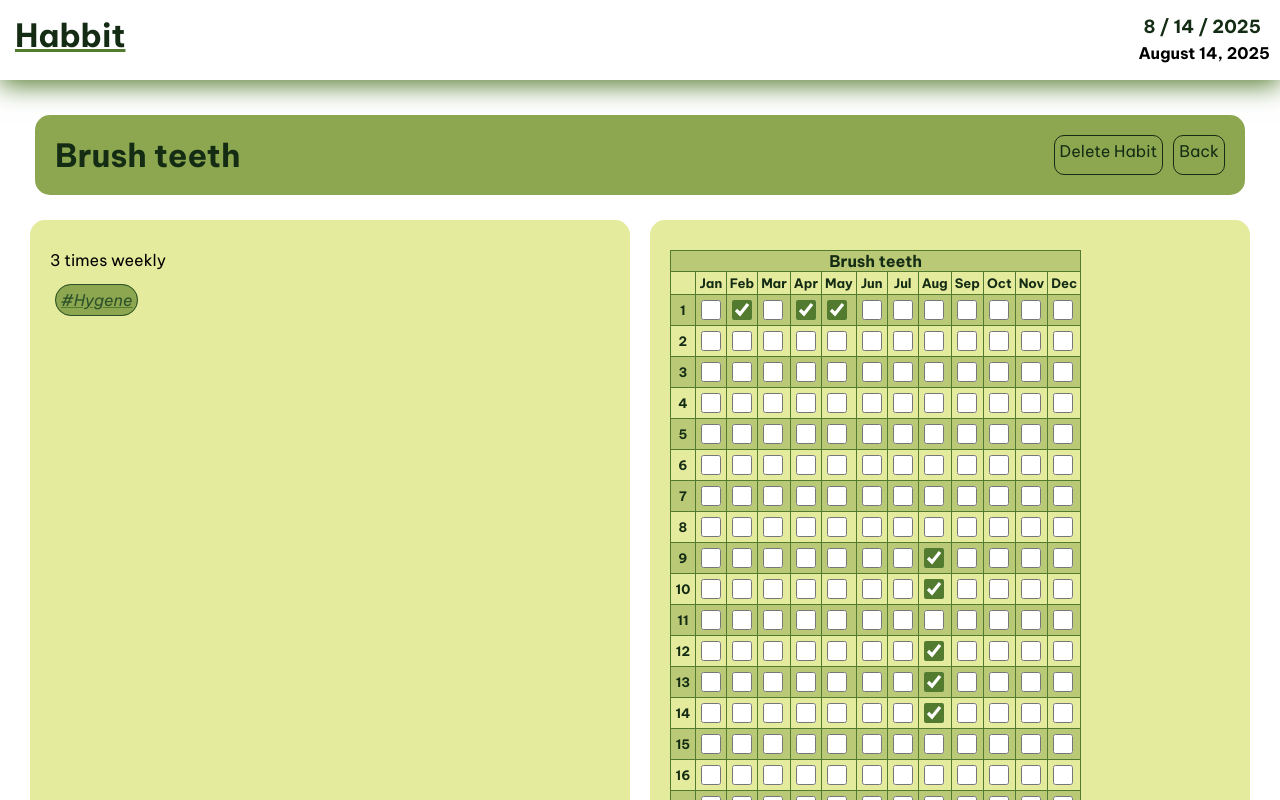
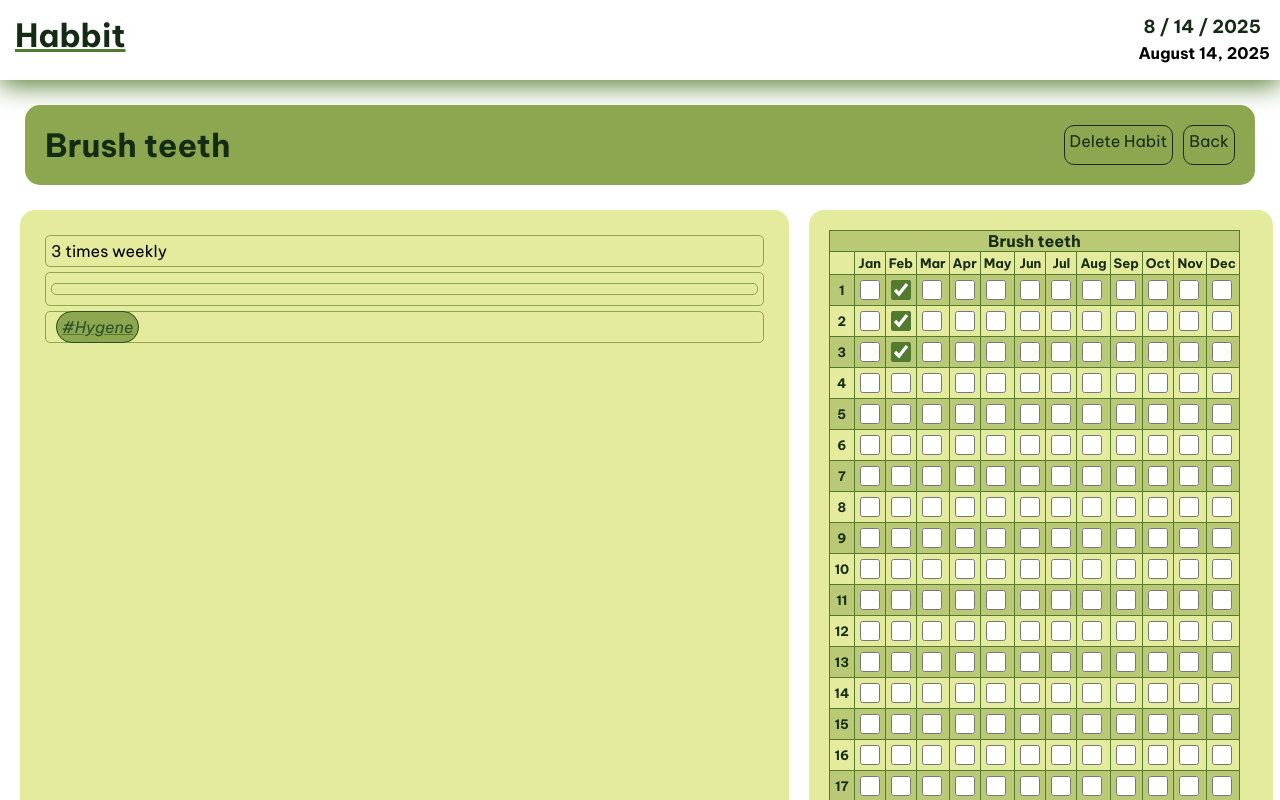
Before and after one commit to kandriam/habbit-prototype, an Angular app: page /details/1 in a window 1280 px wide. Shown: the top 800 px of the page. Built offline with nearby package versions, Linux system fonts and the light colour scheme; data requests are answered from the project's data file.

Commit message:
Formatting

```diff
--- a/db.json
+++ b/db.json
@@ -12,14 +12,9 @@
         "Hygene"
       ],
       "calendar": [
-        "August14",
-        "August13",
-        "August12",
-        "August10",
-        "August9",
         "February1",
-        "April1",
-        "May1"
+        "February2",
+        "February3"
       ]
     },
     {
@@ -37,14 +32,15 @@
     {
       "id": "3",
       "name": "Teeth strip",
+      "timesperinstance": 1,
+      "frequency": "daily",
       "description": [
         "1. Peel whitestrips from backing liner.",
         "2. Apply gel side of strip to front teeth. Align straight edge of strip with gumline. Fold over teeth and press to secure.",
         "3. After 30 minutes, peel strip from corner and pull gently across to ease removal. Rinse or brush to remove remaining gel."
       ],
-      "timesperinstance": 1,
-      "frequency": "daily",
-      "isactive": true
+      "tags": [],
+      "calendar": []
     },
     {
       "id": "4",
--- a/src/app/calendar/calendar.ts
+++ b/src/app/calendar/calendar.ts
@@ -8,6 +8,7 @@ import { HabitInfo } from '../habit';
   selector: 'app-calendar',
   imports: [],
   template: `
+    <div class="secondary-container">
       <table class="calendar">
         <tr>
           <th colspan=13> {{habit?.name}} </th>
@@ -29,6 +30,7 @@ import { HabitInfo } from '../habit';
           </tr>
         }
       </table>
+    </div>
     `,
   styleUrls: ['../../styles.css', './calendar.css'],
 })
--- a/src/app/habit/habit.css
+++ b/src/app/habit/habit.css
@@ -1,5 +1,5 @@
 .habit-thumbnail {
-  background: var(--g2-color);
+  background: var(--g1-color);
   border-radius: 15px;
   padding: 10px;
   margin: 10px;
--- a/src/app/habit/habit.ts
+++ b/src/app/habit/habit.ts
@@ -8,7 +8,7 @@ import { HabitService } from '../habit.service';
   standalone: true,
   imports: [RouterLink, RouterOutlet],
   template: `
-    <section class="habit-thumbnail">
+    <section class="habit-thumbnail" [routerLink]="['/details', habit().id]">
       <div class="thumbnail-section">
         <h3>{{ habit().name }}</h3>
         <div>
--- a/src/app/habitdetails/habitdetails.css
+++ b/src/app/habitdetails/habitdetails.css
@@ -1,16 +1,10 @@
-.habit-details {
-  /* background: var(--g3-color); */
-  border-radius: 30px;
-  padding: 10px;
-  /* transition: background-color 0.5s;
-  transition: box-shadow 0.5s; */
-}
-
 .details-section {
-    /* padding: 10px; */
-    margin-inline: 10px;
-    margin-block: 20px;
-    /* display: flex; */
+    padding: 10px;
+    border-radius: 5px;
+    padding: 5px;
+    margin: 5px;
+    /* background-color: color-mix(in srgb, var(--g1-color) 75%, var(--g2-color) 25%); */
+    border: 1px solid var(--g2-color);
 }
 
 .habit-tags::before {
@@ -44,3 +38,10 @@
   display: flex;
   justify-content: space-between;
 }
+
+.desc-section {
+  margin-block: 5px;
+  padding: 5px;
+  border: 1px solid var(--g2-color);
+  border-radius: 5px;
+}
--- a/src/app/habitdetails/habitdetails.ts
+++ b/src/app/habitdetails/habitdetails.ts
@@ -9,7 +9,6 @@ import { Calendar } from '../calendar/calendar';
   selector: 'app-habitdetails',
   imports: [RouterLink, RouterOutlet, ReactiveFormsModule, Calendar],
   template: `
-    <article class="habit-details">
     <div class="primary-container" style="display: flex; justify-content: space-between;">
       <h1>{{habit?.name}}</h1>
       <div class="details-row">
@@ -17,41 +16,39 @@ import { Calendar } from '../calendar/calendar';
         <a class="primary" [routerLink]="['/']">Back</a>
       </div>
     </div>
-
+    <article>
       <div class="details-row">
-        <div class="secondary-container">
-          <section class="details-section">
+        <div id="content-container" class="secondary-container">
+          <div class="details-section">
             {{ habit?.timesperinstance }}
             @if (habit?.timesperinstance == 1) {
               time
             } @else {
               times
             } {{ habit?.frequency }}
-          </section>
+          </div>
 
           @if (habit?.description) {
-            <section class="details-section">
+            <div class="details-section">
             @for (desc of habit?.description; track $index) {
+              <div class="desc-section">
               <p>{{ desc }}</p>
+              </div>
             }
-            </section>
+            </div>
           }
 
-          <section class="details-section">
+          <div class="details-section">
             @for (tag of habit?.tags; track $index) {
               <a class="habit-tags" (click)="searchByTag(tag)">{{ tag }}</a>
             }
-          </section>
-        </div>
-        <div class="secondary-container">
-          <section class="details-section">
-            <app-calendar></app-calendar>
-          </section>
           </div>
         </div>
+        <app-calendar></app-calendar>
+      </div>
 
+      <div id="edit-habit" class="primary-container">
         <form [formGroup]="applyForm" (submit)="editHabit()">
-          <div class="primary-container">
           <h3>Edit Habit</h3>
           <div>
             <label for="habit-name">Habit Name:</label>
@@ -68,7 +65,6 @@ import { Calendar } from '../calendar/calendar';
           </div>
 
           <label for="habit-description">Description:</label>
-            <br>
           <textarea name="habit-description" placeholder="Description (optional)" formControlName="description">
           </textarea>
           <div>
@@ -76,8 +72,8 @@ import { Calendar } from '../calendar/calendar';
             <input type="text" name="habit-tags" value={{habit?.tags}} formControlName="tags" autocomplete="off">
           </div>
           <button class="primary" type="submit">Save Habit</button>
+        </form>
       </div>
-        </form>
     </article>
   `,
   styleUrls: [ '../../styles.css', './habitdetails.css'],
--- a/src/styles.css
+++ b/src/styles.css
@@ -118,9 +118,10 @@ aside {
 .secondary-container {
   background-color: var(--g1-color);
   border-radius: 15px;
-  padding: 10px;
+  padding: 20px;
   margin:10px;
-  width: 100%;
+  width: 90%;
+
 }
 
 select {
```
Lines whose indentation alone changed are shown as unchanged.
